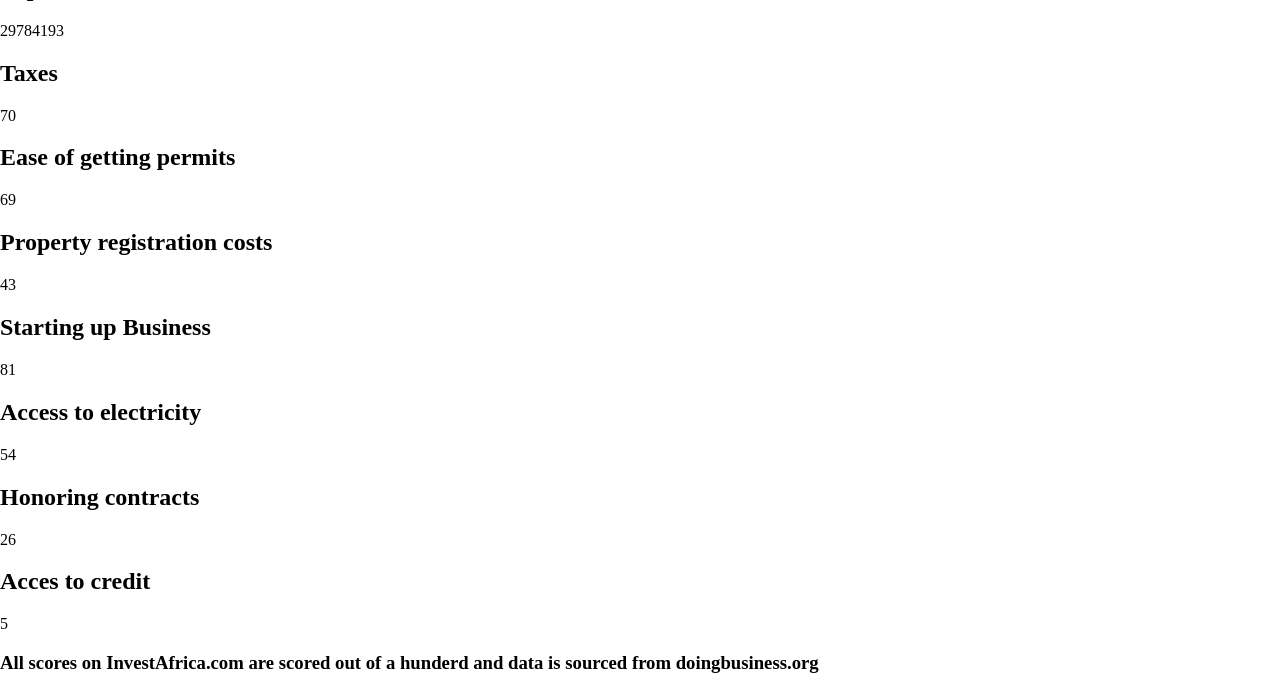
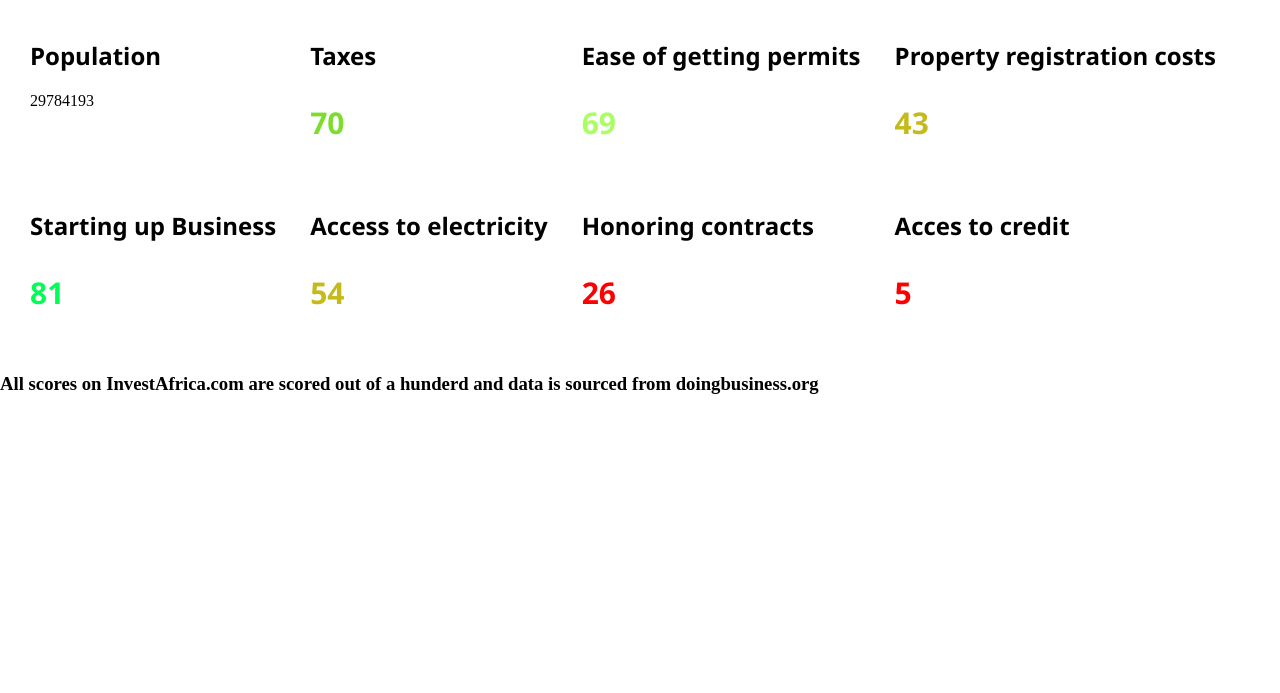
Before and after one commit to Osine/investafrica, a PHP site: page /Angola.php in a window 1280 px wide. Shown: the part 509-1202 px from the top of the page. After the commit the page ends 903 px from the top, so only its background shows below. Run offline with PHP 8.4, Linux system fonts and the light colour scheme.

Commit message:
a whole buncg of colors

```diff
--- a/web/Angola.php
+++ b/web/Angola.php
@@ -8,7 +8,7 @@
     <meta name="description" content="">
     <meta name="viewport" content="width=device-width, initial-scale=1">
     <link rel="stylesheet" href="css/main.css">
-    <link rel="stylesheet" href="">
+    <link rel="stylesheet" href="css/angola.css">
     <link rel="stylesheet" href="">
 </head>
 
--- a/web/Kenya.php
+++ b/web/Kenya.php
@@ -8,7 +8,7 @@
     <meta name="description" content="">
     <meta name="viewport" content="width=device-width, initial-scale=1">
     <link rel="stylesheet" href="css/main.css">
-    <link rel="stylesheet" href="">
+    <link rel="stylesheet" href="css/kenya.css">
     <link rel="stylesheet" href="">
 </head>
 
--- a/web/SouthAfrica.php
+++ b/web/SouthAfrica.php
@@ -4,11 +4,11 @@
 <head>
     <meta charset="utf-8">
     <meta http-equiv="X-UA-Compatible" content="IE=edge">
-    <title>Johannesburg | Doing Business in Africa</title>
+    <title>South Africa | Doing Business in Africa</title>
     <meta name="description" content="">
     <meta name="viewport" content="width=device-width, initial-scale=1">
     <link rel="stylesheet" href="css/main.css">
-    <link rel="stylesheet" href="">
+    <link rel="stylesheet" href="css/southafrica.css">
     <link rel="stylesheet" href="">
 </head>
 
@@ -25,7 +25,7 @@
         <div class="attributes">
             <div class="population">
                 <h2>Population</h2>
-                <p>5,6717,156</p>
+                <p>56,717,156</p>
             </div>
             <div class="taxes">
                 <h2>Taxes</h2>
--- a/web/css/angola.css
+++ b/web/css/angola.css
@@ -35,7 +35,7 @@ h2 {
 }
 
 .taxes p {
-    color: #00ff55;
+    color: #7cdd2d;
     font-weight: bold;
     font-family: 'Segoe UI';
     font-size: 30px;
@@ -43,7 +43,7 @@ h2 {
 }
 
 .propertyreg p {
-    color: #00ff55;
+    color: #c5ba1c;
     font-weight: bold;
     font-family: 'Segoe UI';
     font-size: 30px;
@@ -51,7 +51,7 @@ h2 {
 }
 
 .permits p {
-    color: #00ff55;
+    color: #a9ff62;
     font-weight: bold;
     font-family: 'Segoe UI';
     font-size: 30px;
@@ -59,7 +59,7 @@ h2 {
 }
 
 .electricity p {
-    color: #00ff55;
+    color: #c5ba1c;
     font-weight: bold;
     font-family: 'Segoe UI';
     font-size: 30px;
@@ -67,7 +67,7 @@ h2 {
 }
 
 .contracts p {
-    color: #00ff55;
+    color: #ff0000;
     font-weight: bold;
     font-family: 'Segoe UI';
     font-size: 30px;
@@ -75,7 +75,7 @@ h2 {
 }
 
 .credit p {
-    color: #00ff55;
+    color: #ff0000;
     font-weight: bold;
     font-family: 'Segoe UI';
     font-size: 30px;
--- a/web/css/kenya.css
+++ b/web/css/kenya.css
@@ -35,7 +35,7 @@ h2 {
 }
 
 .taxes p {
-    color: #a9ff62;
+    color: #7cdd2d;
     font-weight: bold;
     font-family: 'Segoe UI';
     font-size: 30px;
@@ -75,7 +75,7 @@ h2 {
 }
 
 .credit p {
-    color: #a9ff62;
+    color: #00ff00;
     font-weight: bold;
     font-family: 'Segoe UI';
     font-size: 30px;
--- a/web/css/rwanda.css
+++ b/web/css/rwanda.css
@@ -67,7 +67,7 @@ h2 {
 }
 
 .contracts p {
-    color: #c5ba1c;
+    color: #a9ff62;
     font-weight: bold;
     font-family: 'Segoe UI';
     font-size: 30px;
--- a/web/css/southafrica.css
+++ b/web/css/southafrica.css
@@ -35,7 +35,7 @@ h2 {
 }
 
 .taxes p {
-    color: #a9ff62;
+    color: #00ff00;
     font-weight: bold;
     font-family: 'Segoe UI';
     font-size: 30px;
@@ -59,7 +59,7 @@ h2 {
 }
 
 .electricity p {
-    color: #7cdd2d;
+    color: #a9ff62;
     font-weight: bold;
     font-family: 'Segoe UI';
     font-size: 30px;
```
